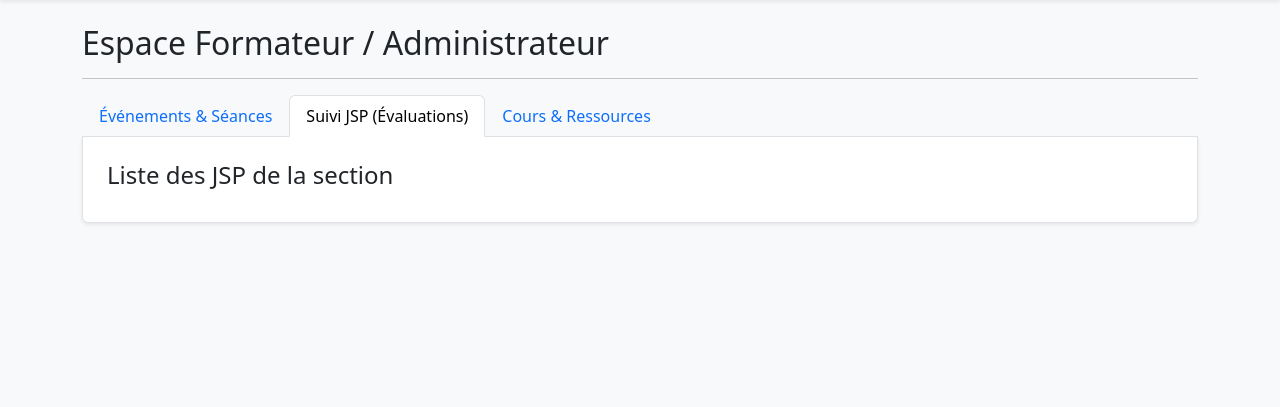
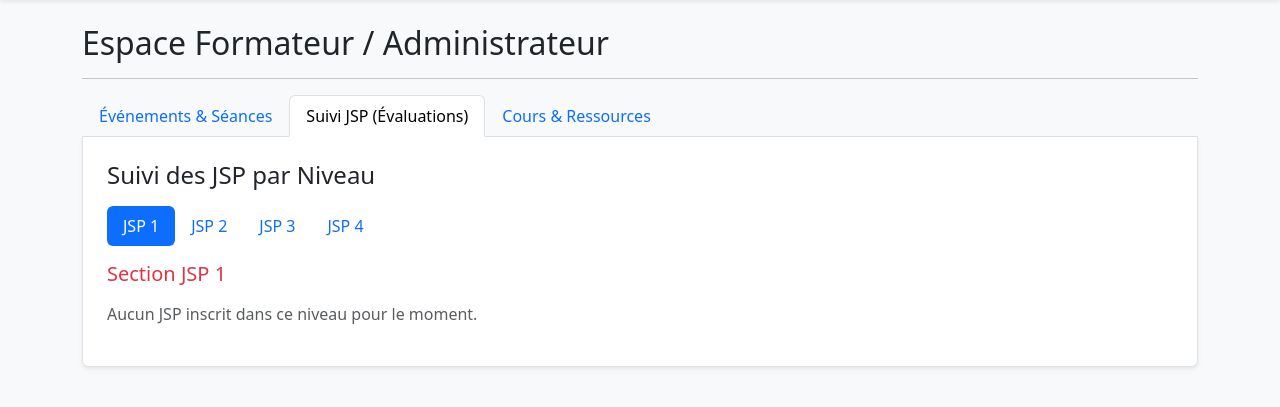
Before and after one commit to Ivar1er/caserne-jsp, a Flask app: page /formateur in a window 1280 px wide, after a click on "Suivi JSP (Évaluations)". Shown: the part 66-473 px from the top of the page. Run offline with Flask 3, Linux system fonts and the light colour scheme; a user stored in the database is signed in; data comes from the database, SQL or seed files in the repository; data that the repository does not hold is empty.

Commit message:
Ajout des niveaux JSP 1 à 4 et gestion manuelle du passage de niveau

```diff
--- a/app.py
+++ b/app.py
@@ -165,6 +165,7 @@ def manage_users():
   if request.method == 'POST':
     username = request.form.get('username')
     role = request.form.get('role')
+    level = request.form.get('level', 'JSP 1') if role == 'jsp' else 'N/A'
     nom = request.form.get('nom', '')
     prenom = request.form.get('prenom', '')
     temp_pw = 'JSPinit2026'
@@ -176,6 +177,7 @@ def manage_users():
           username=username,
           password_hash=generate_password_hash(temp_pw),
           role=role,
+          level=level,
           nom=nom,
           prenom=prenom,
           first_login=True,
@@ -190,14 +192,33 @@ def manage_users():
         db.session.commit()
 
       flash(
-          f'Compte {username} créé avec succès (Mot de passe provisoire :'
-          f' {temp_pw}).',
+          f'Compte {username} créé avec succès (Niveau : {level} | Mot de'
+          f' passe : {temp_pw}).',
           'success',
       )
     return redirect(url_for('manage_users'))
 
   users = User.query.all()
   return render_template('manage_users.html', users=users)
+
+
+@app.route('/formateur/update-level/<int:jsp_id>', methods=['POST'])
+@login_required
+def update_jsp_level(jsp_id):
+  if current_user.role not in ['admin', 'formateur']:
+    return redirect(url_for('index'))
+  jsp = User.query.get_or_404(jsp_id)
+  if jsp.role == 'jsp':
+    new_level = request.form.get('level')
+    if new_level in ['JSP 1', 'JSP 2', 'JSP 3', 'JSP 4']:
+      jsp.level = new_level
+      db.session.commit()
+      flash(
+          f'Niveau de {jsp.prenom} {jsp.nom} mis à jour avec succès ('
+          f'{new_level}).',
+          'success',
+      )
+  return redirect(url_for('dashboard_formateur'))
 
 
 @app.route('/formateur/upload-course', methods=['POST'])
--- a/templates/dashboard_formateur.html
+++ b/templates/dashboard_formateur.html
@@ -56,19 +56,54 @@
         {% endfor %}
     </div>
 
-    <!-- ONGLET JSP & ÉVALUATIONS -->
+    <!-- ONGLET JSP & ÉVALUATIONS (AVEC 4 SOUS-ONGLETS) -->
     <div class="tab-pane fade" id="jsps">
-        <h4>Liste des JSP de la section</h4>
-        <div class="accordion" id="jspAccordion">
+        <h4 class="mb-3">Suivi des JSP par Niveau</h4>
+
+        <!-- Sous-onglets JSP 1 à JSP 4 -->
+        <ul class="nav nav-pills mb-3" id="jspLevelTab" role="tablist">
+            <li class="nav-item"><button class="nav-link active" data-bs-toggle="pill" data-bs-target="#level1">JSP 1</button></li>
+            <li class="nav-item"><button class="nav-link" data-bs-toggle="pill" data-bs-target="#level2">JSP 2</button></li>
+            <li class="nav-item"><button class="nav-link" data-bs-toggle="pill" data-bs-target="#level3">JSP 3</button></li>
+            <li class="nav-item"><button class="nav-link" data-bs-toggle="pill" data-bs-target="#level4">JSP 4</button></li>
+        </ul>
+
+        <div class="tab-content" id="jspLevelContent">
+            {% for lvl in ['JSP 1', 'JSP 2', 'JSP 3', 'JSP 4'] %}
+            {% set lvl_id = loop.index %}
+            <div class="tab-pane fade {% if loop.first %}show active{% endif %}" id="level{{ lvl_id }}">
+                <h5 class="text-danger mb-3">Section {{ lvl }}</h5>
+                <div class="accordion" id="accordionLvl{{ lvl_id }}">
+                    {% set count = namespace(value=0) %}
                     {% for jsp in jsps %}
+                        {% if jsp.level == lvl %}
+                            {% set count.value = count.value + 1 %}
                             <div class="accordion-item">
                                 <h2 class="accordion-header" id="heading{{ jsp.id }}">
                                     <button class="accordion-button collapsed" type="button" data-bs-toggle="collapse" data-bs-target="#collapse{{ jsp.id }}">
                                         {{ jsp.prenom }} {{ jsp.nom }} ({{ jsp.username }})
                                     </button>
                                 </h2>
-                <div id="collapse{{ jsp.id }}" class="accordion-collapse collapse" data-bs-parent="#jspAccordion">
+                                <div id="collapse{{ jsp.id }}" class="accordion-collapse collapse" data-bs-parent="#accordionLvl{{ lvl_id }}">
                                     <div class="accordion-body">
+                                        <!-- Modifier le niveau manuellement -->
+                                        <form method="POST" action="{{ url_for('update_jsp_level', jsp_id=jsp.id) }}" class="row g-2 align-items-center mb-3 p-2 bg-light rounded border">
+                                            <div class="col-auto">
+                                                <label class="col-form-label small fw-bold">Changer de niveau :</label>
+                                            </div>
+                                            <div class="col-auto">
+                                                <select name="level" class="form-select form-select-sm">
+                                                    <option value="JSP 1" {% if jsp.level == 'JSP 1' %}selected{% endif %}>JSP 1</option>
+                                                    <option value="JSP 2" {% if jsp.level == 'JSP 2' %}selected{% endif %}>JSP 2</option>
+                                                    <option value="JSP 3" {% if jsp.level == 'JSP 3' %}selected{% endif %}>JSP 3</option>
+                                                    <option value="JSP 4" {% if jsp.level == 'JSP 4' %}selected{% endif %}>JSP 4</option>
+                                                </select>
+                                            </div>
+                                            <div class="col-auto">
+                                                <button type="submit" class="btn btn-sm btn-outline-danger">Mettre à jour</button>
+                                            </div>
+                                        </form>
+
                                         <h6>Évaluations déposées :</h6>
                                         <ul>
                                             {% for ev in jsp.evaluations %}
@@ -85,6 +120,13 @@
                                             <div class="col-md-2"><button type="submit" class="btn btn-sm btn-dark w-100">Déposer</button></div>
                                         </form>
                                     </div>
+                                </div>
+                            </div>
+                        {% endif %}
+                    {% endfor %}
+                    {% if count.value == 0 %}
+                    <p class="text-muted">Aucun JSP inscrit dans ce niveau pour le moment.</p>
+                    {% endif %}
                 </div>
             </div>
             {% endfor %}
```
Also changed, not shown: models.py (+7 -2 lines), templates/manage_users.html (+29 -4 lines). Lines whose indentation alone changed are shown as unchanged.
